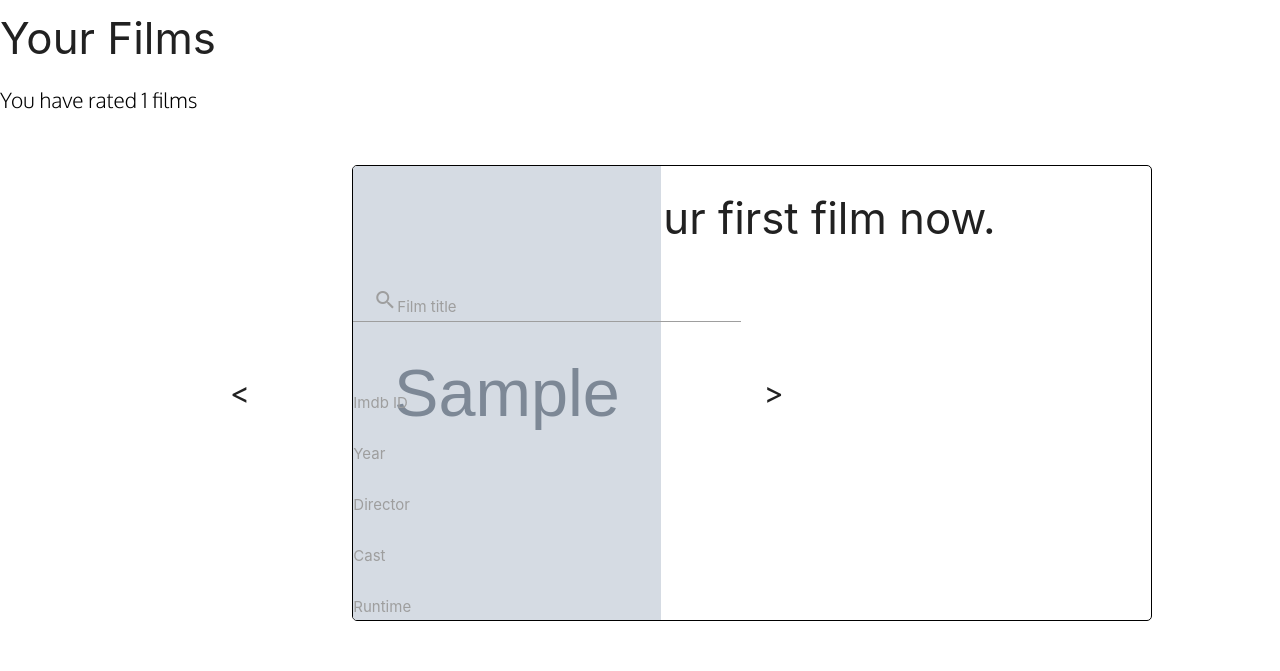
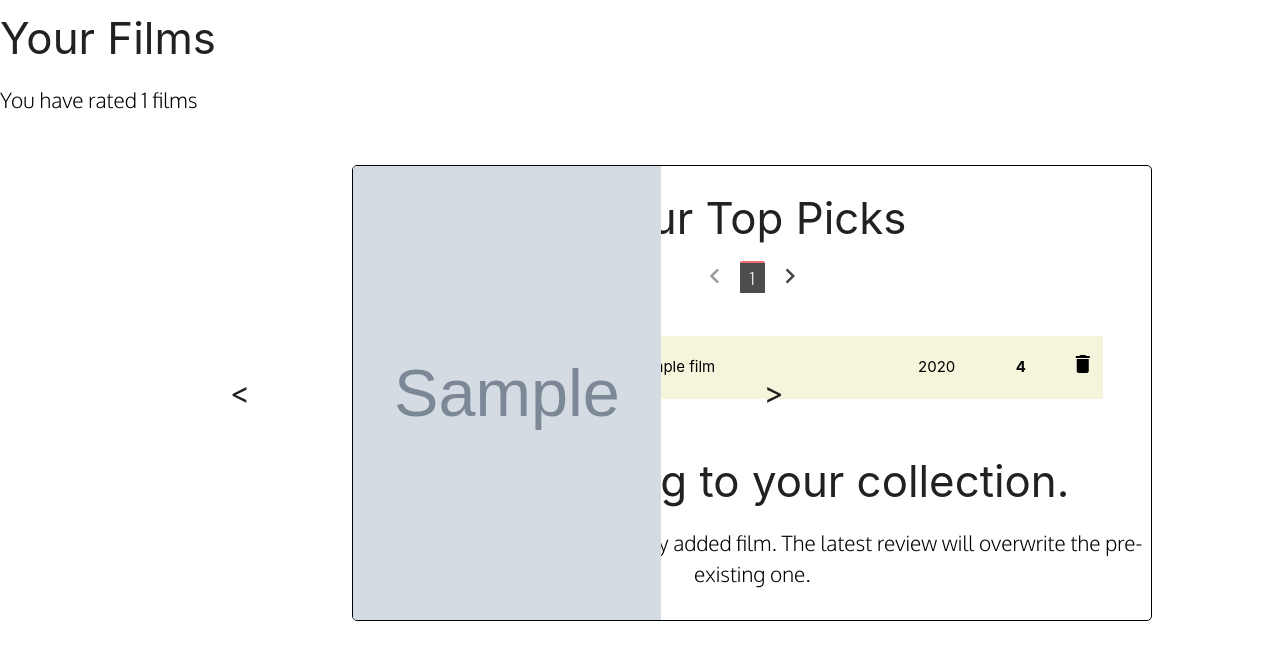
Before and after one commit to Domchap90/recoMedia, a Flask app: template templates/userprofile.html in a window 1280 px wide. Shown: the part 173-844 px from the top of the page. Run offline with Flask 2, Linux system fonts and the light colour scheme; the template is opened without the code that fills it: most values are stand-ins (such as "Sample title", 1, 10 or a date in 2020); grey boxes marked "Sample" are stand-in pictures; some libraries are stand-ins or nearby versions.

Commit message:
Top Picks added along with javascript for delete ratings. Delete modal working. Review character limit set.

```diff
--- a/templates/userprofile.html
+++ b/templates/userprofile.html
@@ -4,7 +4,7 @@
 <h2>Welcome {{username}}</h2>
 
 <h3>Your Films</h3>
-{% set film_count = films.count() %}
+{% set film_count = films|length %}
 {% if film_count > 0 %}
 
 <p>You have rated {{ film_count }} films</p>
@@ -56,11 +56,64 @@
     </div>
     <div class="next hide-on-med-and-down">></div>
 </div>
+
+<h3>Your Top Picks</h3>
+
+<ul class="pagination top-picks">
+    <li class="disabled left-chev" onclick="prevPage(this)"><a href="#!"><i class="material-icons">chevron_left</i></a></li>
+    {% for page in range(top_picks|count) %}
+    {% if page +1==1 %}
+    <li class="active" id="tp-page-btn{{page+1}}" class="page-btn" onclick="goToPage(this)">
+    {% else %}
+    <li id="tp-page-btn{{page+1}}" class="page-btn" onclick="goToPage(this)">
+    {% endif %}
+    <a href="#tp-page-{{page+1}}">{{page+1}}</a></li>
+    {% endfor %}
+    <li class="waves-effect right-chev" onclick="nextPage(this)"><a href="#!"><i class="material-icons">chevron_right</i></a></li>
+</ul>
+
+<!-- Modal Trigger -->
+ <!-- <a class="waves-effect waves-light btn modal-trigger" href="#modal1">Modal Test</a> -->
+
+  <!-- Modal Structure -->
+  <div id="modal1" class="modal">
+    <div class="modal-content">
+      <h4>Confirmation Delete</h4>
+      <p id="del-msg"></p>
+    </div>
+    <div class="modal-footer">
+      <a href="#!" class="modal-close btn-flat">Keep</a>
+      <a href="" id="del-btn" class="modal-close btn-flat">Delete</a>
+    </div>
+  </div>
+
+
+{% set pages_counted = [] %}
+{% for page in top_picks %}
+<div id="tp-page-{{loop.index}}" class="film-card-container top-picks">
+<div class="table">
+{% for film in page %}
+    <div class="table-row film-card">
+        <div class="table-cell rank">{{ loop.index + (pages_counted|length*films_per_page) }}</div>
+        <a class="table-cell title" id="title-{{film.imdbID}}" href="{{ url_for('get_reviews', filmID=film.imdbID, avgRating=film.averageRating) }}">
+        {{film.title}}</a>
+        <div class="table-cell year" id="year-{{film.imdbID}}" >{{film.year}}</div>
+        <div class="table-cell rating">{{film.ratings.0.rating}}</div>
+        <div class="table-cell delete-rating" id="del-{{film.imdbID}}" onclick="confirmDelete(this)"><span class="material-icons">delete</span></div>
+    </div>
+{% endfor %}
+</div>
+</div>
+{% set __ = pages_counted.append(1) %}
+{% endfor %}
+
+<h3>Add a rating to your collection.</h3>
 {% else %}
 <p>You don't currently have any film reviews.</p>
-{% endif %}
 
 <h3>Rate your first film now.</h3>
+{% endif %}
+<p>If adding a review for a previously added film. The latest review will overwrite the pre-existing one.</p>
 
 <form action="{{url_for('insert_rating', username='{{username}}' ) }}" method="POST" class="col s12">
 	{% with messages = get_flashed_messages(with_categories=true) %}
@@ -144,19 +197,25 @@
 	</div>
 	<div class="row">
 		<div class="input-field col s12">
-			<textarea id="review" name="review" class="materialize-textarea" required></textarea>
-			<label for="review">Review</label>
+			<textarea id="review" name="review" maxlength="500" class="materialize-textarea" required></textarea>
+			<label for="review">Review<br></label>
 		</div>
+        <span>Please note the review is limited to 500 characters.</span>
 	</div>
 
 	<div class="row" id="err-msg">
 	</div>
-	<button class="btn waves-effect waves-light" type="submit" name="action">Create Rating
+	<button class="btn form-submit" type="submit" name="action">Create Rating
         <i class="material-icons right"></i>
     </button>
 </form>
 
+{% if film_count > 0 %}
+    Remove a rating
+{% endif %}
+
 <script language='javascript' type='text/javascript'>
+    $SCRIPT_ROOT = {{ request.script_root|tojson|safe }};
    // var film_options;
     var elems;
     var instances;
@@ -180,6 +239,7 @@
         $('.next').click(function(){
             $('.carousel').carousel('next');
         });
+        $('.modal').modal();
     });
 
     function getSuggestions(filmname){
@@ -215,14 +275,12 @@
                     id++;
                     $("#film-display").append(`<div class="film-data" id="`+film.imdbID+`"><img src="`+film.Poster+`"/><p>"`+film.Title+`", `+film.Year+`, `+film.imdbID+`</p></div>`);
                     arrayNoDuplicatesID.push(film.imdbID);
-                    //$('#years').append(`<option id="year`+id+`" value="`+film.Year+`" onclick="getFilm(this)">`+film.Year+`</option>`)
-                    //$('#imdbID').append(`<option value="`+film.imdbID+`">`+film.imdbID+`</option>`)
-                }
+                    }
             }
             if (id===0){
                 $("#film-display").html("<p>Unfortunately this film doesn't exist in our database.</p>")
             }
-            //instances = M.FormSelect.init(elems, data);
+
              $('#film-display > div').on('click', function() {
                 console.log('click registered.')
                 //console.log($(this).id)
@@ -248,15 +306,6 @@
                     let fields=["imdbID","Year","Director","Actors","Runtime"];
                     for ( f of fields)
                         createElem(f, chosen_id);
-
-
-
-                        //$("#imdbID").append(`<option value="`+rawdata["imdbID"]+`" disabled selected>`+rawdata["imdbID"]+`</option>`);
-                        /*$("#years").html(`<option value="`+rawdata["Year"]+`" disabled selected>`+rawdata["Year"]+`</option>`);
-                        $("#director").html(`<option value="`+rawdata["Director"]+`" disabled selected>`+rawdata["Director"]+`</option>`);
-                        $('#cast').html(`<option value="`+rawdata["Actors"]+`" disabled selected>`+rawdata["Actors"]+`</option>`);
-                        $('#runtime').html(`<option value="`+rawdata["Runtime"]+`" disabled selected>`+rawdata["Runtime"]+`</option>`);*/
-
                         arrayNoDuplicatesID.push(film.imdbID);
                 }
 
@@ -276,6 +325,14 @@
             document.getElementById(parentNode).appendChild(option);
         });
     }
+    function confirmDelete(film){
+        let filmId=film.id.slice(4);
+        let filmTitle=$('#title-'+filmId).text();
+        let filmYear=$('#year-'+filmId).text();
+        $('#del-msg').html("Delete review for "+filmTitle+" ("+filmYear+") ?");
+        $('#modal1').modal('open');
+        $('#del-btn').attr("href", $SCRIPT_ROOT+'/delete_rating/'+filmId);
+    }
 </script>
 
 {% endblock %}
```
